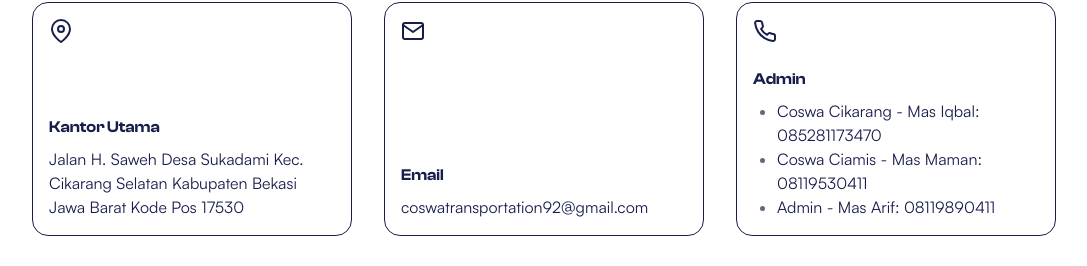
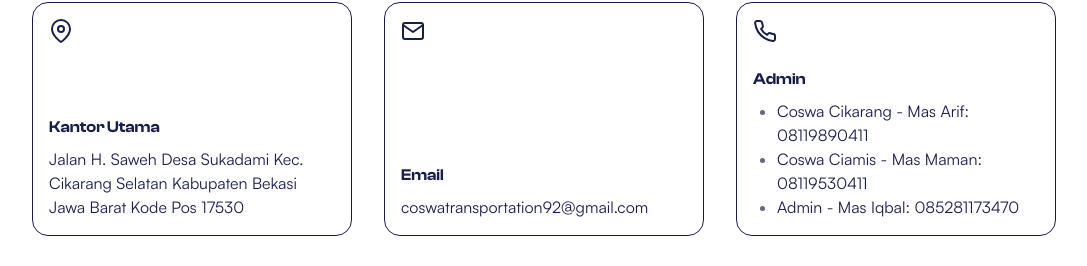
Before and after one commit to hradiluhung/coswa, a Next.js app: page /hubungi-kami in a window 1280 px wide. Shown: the part 774-1040 px from the top of the page, without its empty margins (96-1183 px from the left). Built offline with nearby package versions, Linux system fonts and the light colour scheme.

Commit message:
change contact order

```diff
--- a/src/app/hubungi-kami/page.tsx
+++ b/src/app/hubungi-kami/page.tsx
@@ -94,9 +94,9 @@
             <div>
               <h1 className="font-title font-semibold">Admin</h1>
               <ul className="mt-2 gap-4 marker:text-[color:var(--quaternary)] list-disc pl-6">
-                <li>Coswa Cikarang - Mas Iqbal: 085281173470</li>
+                <li>Coswa Cikarang - Mas Arif: 08119890411</li>
                 <li>Coswa Ciamis - Mas Maman: 08119530411</li>
-                <li>Admin - Mas Arif: 08119890411</li>
+                <li>Admin - Mas Iqbal: 085281173470</li>
               </ul>
             </div>
           </div>
```
